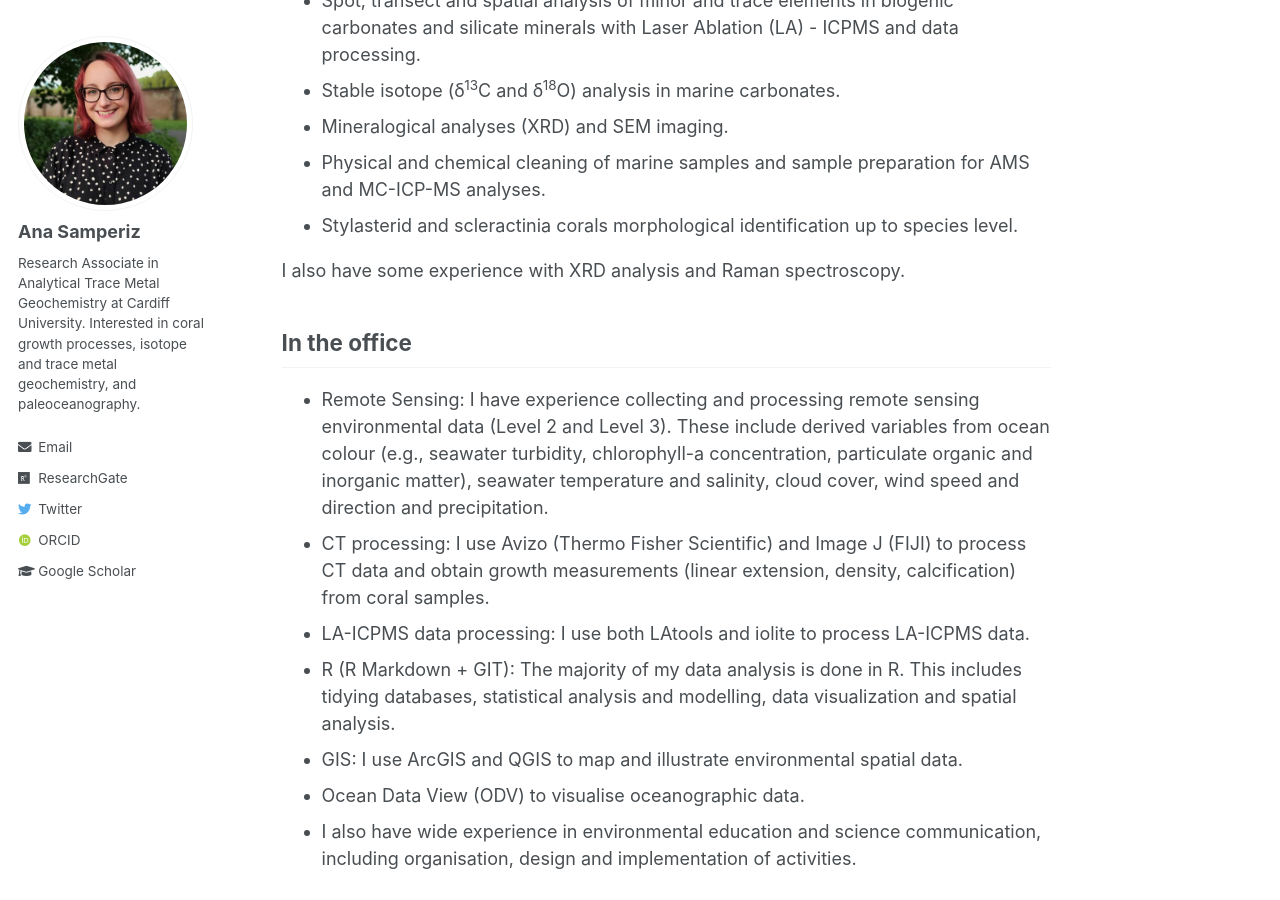
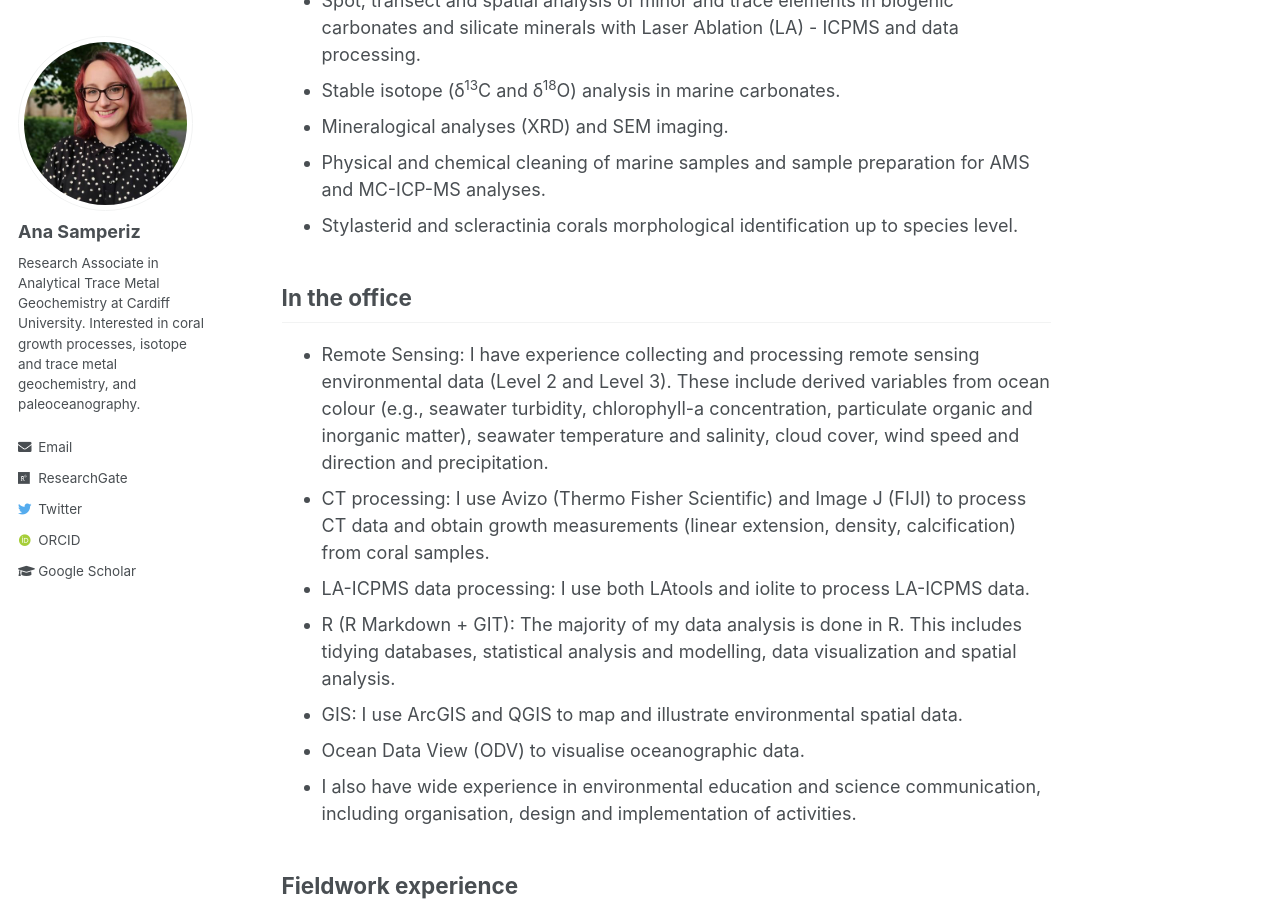
Before and after one commit to anasamperiz/anasamperiz.github.io, a Jekyll site: the page built from _pages/skills.md, in a window 1280 px wide and 900 px high, scrolled down 409 px. Built offline with Jekyll 4.4.1, drawn with Linux system fonts in a browser that asks for light colours; some web fonts are replaced.

Commit message:
Update skills.md

```diff
--- a/_pages/skills.md
+++ b/_pages/skills.md
@@ -10,8 +10,6 @@ The primary methodologies and lab-based skills I have developed during my career
  - Mineralogical analyses (XRD) and SEM imaging.
  - Physical and chemical cleaning of marine samples and sample preparation for AMS and MC-ICP-MS analyses.
  - Stylasterid and scleractinia corals morphological identification up to species level.
-
-I also have some experience with XRD analysis and Raman spectroscopy.
 
 ## In the office
 - Remote Sensing: I have experience collecting and processing remote sensing environmental data (Level 2 and Level 3). These include derived variables from ocean colour (e.g., seawater turbidity, chlorophyll-a concentration, particulate organic and inorganic matter), seawater temperature and salinity, cloud cover, wind speed and direction and precipitation.
```
